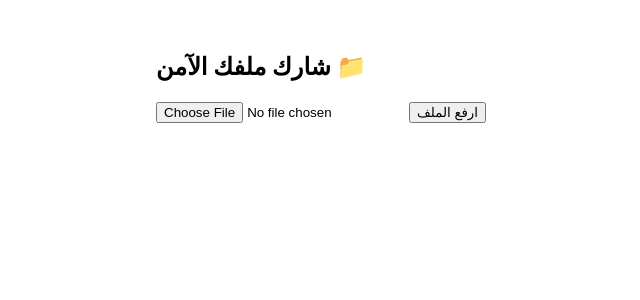
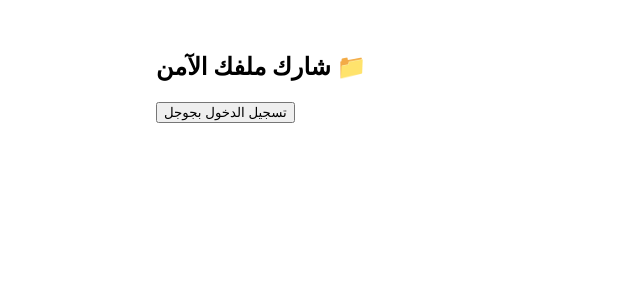
Before and after one commit to hamdinorhen55-lang/file-share-app, a React (Create React App) app: page / in a window 1280 px wide. Shown: the top 300 px of the page, without its empty margins (184-824 px from the left). Built offline with nearby package versions, Linux system fonts and the light colour scheme.

Commit message:
Add Google Sign-In

```diff
--- a/src/App.js
+++ b/src/App.js
@@ -1,22 +1,43 @@
-import { useState } from 'react';
+import { useState, useEffect } from 'react';
 import { supabase } from './supabaseClient';
 
 function App() {
+  const [user, setUser] = useState(null);
   const [file, setFile] = useState(null);
   const [sharedLink, setSharedLink] = useState('');
   const [uploading, setUploading] = useState(false);
 
-  const handleFileChange = (e) => {
-    setFile(e.target.files[0]);
+  // نتحقق من المستخدم عند التحميل
+  useEffect(() => {
+    const getUser = async () => {
+      const { data: { user } } = await supabase.auth.getUser();
+      setUser(user);
+    };
+    getUser();
+  }, []);
+
+  const handleLogin = async () => {
+    const { error } = await supabase.auth.signInWithOAuth({
+      provider: 'google',
+      options: {
+        redirectTo: window.location.origin, // مهم لـ Vercel
+      }
+    });
+    if (error) alert('خطأ في تسجيل الدخول');
+  };
+
+  const handleLogout = async () => {
+    await supabase.auth.signOut();
+    setUser(null);
   };
 
   const handleUpload = async () => {
+    if (!user) return alert("يجب تسجيل الدخول أولًا!");
     if (!file) return alert("اختر ملف!");
 
     setUploading(true);
-    const fileName = `${Date.now()}-${file.name}`;
+    const fileName = `${user.id}/${Date.now()}-${file.name}`;
 
-    // 1. نرفع الملف
     const { error: uploadError } = await supabase.storage
       .from('uploads')
       .upload(fileName, file);
@@ -27,7 +48,6 @@ function App() {
       return;
     }
 
-    // 2. نولد رابط مؤقت
     const { data, error: urlError } = await supabase.storage
       .from('uploads')
       .createSignedUrl(fileName, 3600);
@@ -45,7 +65,15 @@ function App() {
   return (
     <div style={{ padding: '2rem', maxWidth: '600px', margin: '0 auto' }}>
       <h2>شارك ملفك الآمن 📁</h2>
-      <input type="file" onChange={handleFileChange} />
+
+      {!user ? (
+        <button onClick={handleLogin}>تسجيل الدخول بجوجل</button>
+      ) : (
+        <>
+          <p>مرحباً، {user.email}!</p>
+          <button onClick={handleLogout} style={{ marginBottom: '1rem' }}>تسجيل خروج</button>
+
+          <input type="file" onChange={(e) => setFile(e.target.files[0])} />
           <button onClick={handleUpload} disabled={uploading}>
             {uploading ? 'يرفع...' : 'ارفع الملف'}
           </button>
@@ -62,6 +90,8 @@ function App() {
               />
             </div>
           )}
+        </>
+      )}
     </div>
   );
 }
```
Lines whose indentation alone changed are shown as unchanged.
